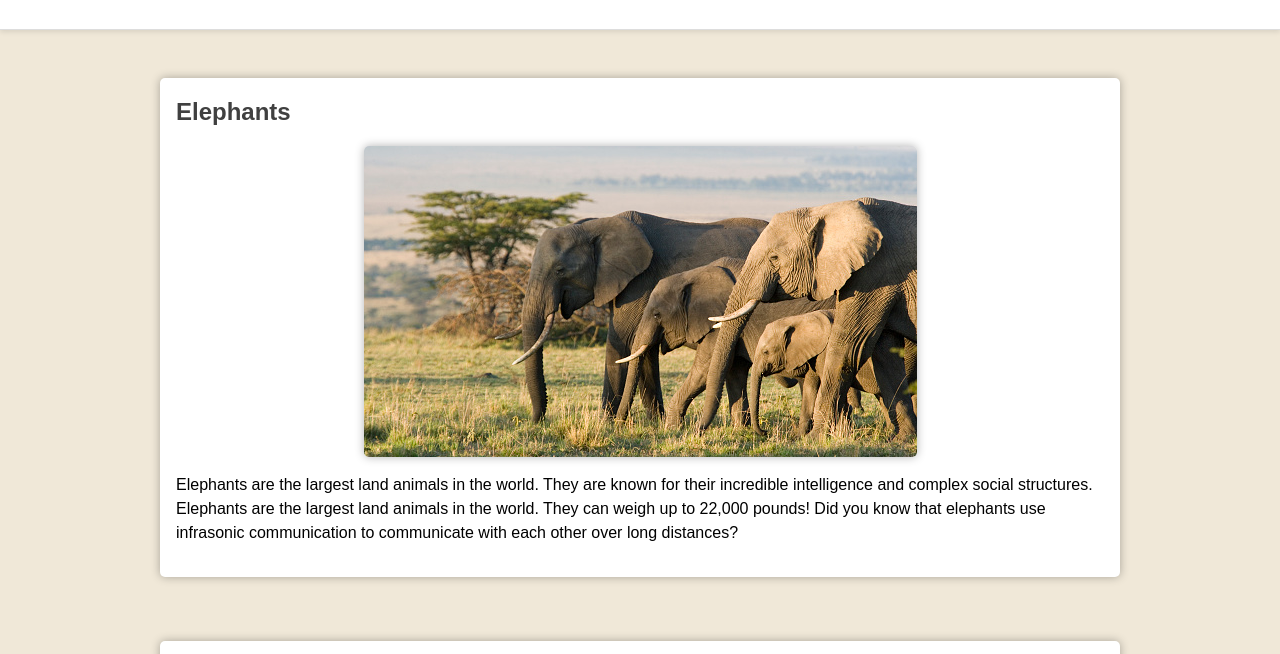
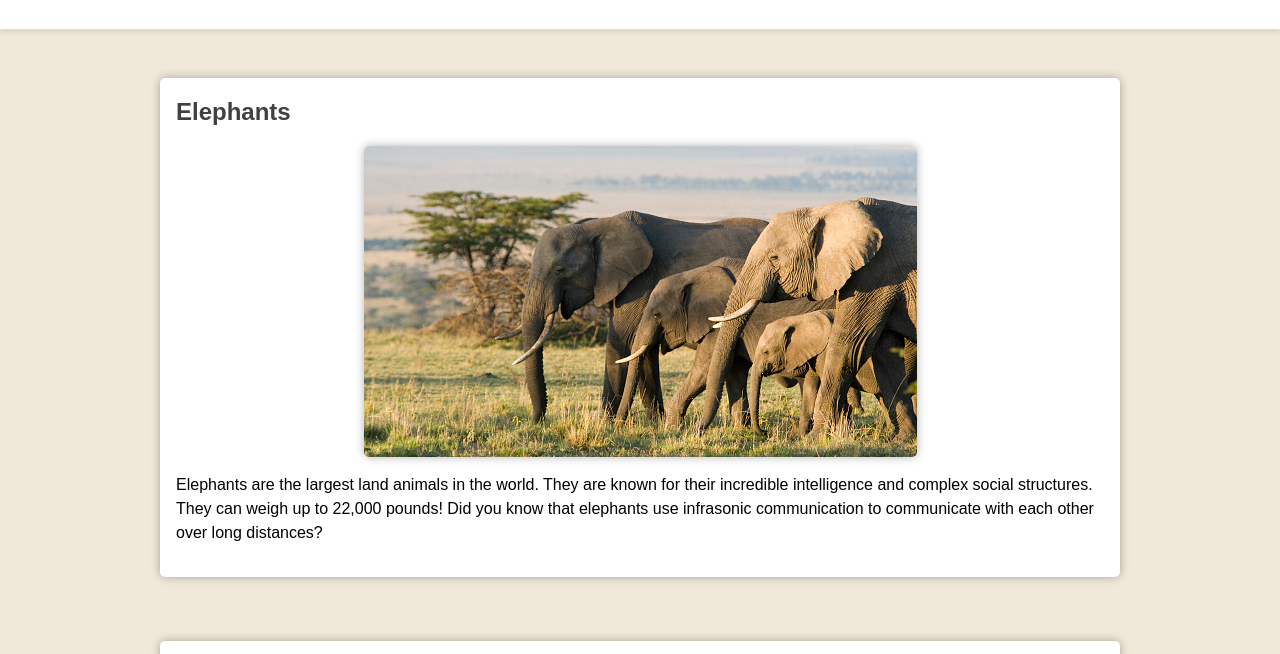
Before and after one commit to Itsjustausernamegetoverit/Coding-Skills, a plain HTML site: page index.html in a window 1280 px wide. Shown: the part 131-785 px from the top of the page. Drawn offline with Linux system fonts and the light colour scheme.

Commit message:
Update index.html

```diff
--- a/index.html
+++ b/index.html
@@ -17,7 +17,7 @@
       <h2>Elephants</h2>
       <div class="animal-box">
         <img src="images/elephants.jpg" alt="Elephant">
-        <p>Elephants are the largest land animals in the world. They are known for their incredible intelligence and complex social structures. Elephants are the largest land animals in the world. They can weigh up to 22,000 pounds!
+        <p>Elephants are the largest land animals in the world. They are known for their incredible intelligence and complex social structures. They can weigh up to 22,000 pounds!
         Did you know that elephants use infrasonic communication to communicate with each other over long distances?</p>
       </div>
     </section>
```
